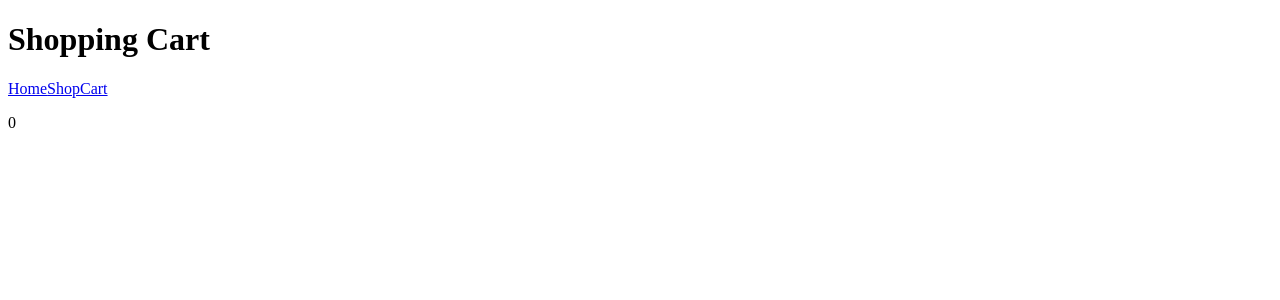
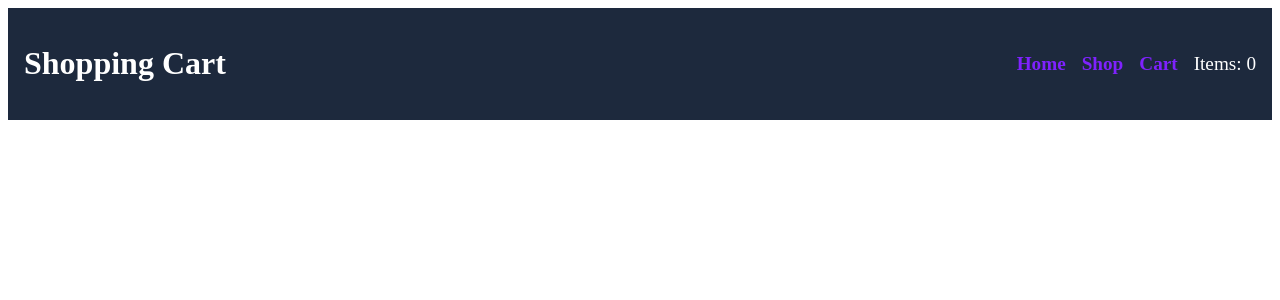
Before and after one commit to sp41414/shopping-cart, a React (Vite) app: page /cart in a window 1280 px wide. Shown: the top 300 px of the page. Built offline with nearby package versions, Linux system fonts and the light colour scheme.

Commit message:
feat: navbar styling

```diff
--- a/src/components/NavBar.jsx
+++ b/src/components/NavBar.jsx
@@ -1,17 +1,18 @@
 import { Link } from "react-router"
+import styles from "../styles/NavBar.module.css"
 
 const NavBar = ({ cartItems }) => {
-    return (
-        <div>
-            <h1>Shopping Cart</h1>
-            <div>
-                <Link to="/">Home</Link>
-                <Link to="/shop">Shop</Link>
-                <Link to="/cart">Cart</Link>
-                <p>{cartItems.length}</p>
-            </div>
-        </div>
-    )
+	return (
+		<div className={styles.container} >
+			<h1>Shopping Cart</h1>
+			<div className={styles.links}>
+				<Link to="/" className={styles.link}>Home</Link>
+				<Link to="/shop" className={styles.link}>Shop</Link>
+				<Link to="/cart" className={styles.link}>Cart</Link>
+				<p>Items: {cartItems.length}</p>
+			</div>
+		</div >
+	)
 }
 
 export default NavBar
--- /dev/null
+++ b/src/styles/NavBar.module.css
@@ -0,0 +1,44 @@
+.container {
+	display: flex;
+	justify-content: space-between;
+	padding: 1rem;
+	background-color: oklch(27.9% 0.041 260.031);
+	color: white;
+	align-items: center;
+}
+
+.links {
+	display: flex;
+	gap: 1rem;
+	font-size: 1.2rem;
+	align-items: center;
+	justify-content: center;
+}
+
+.link {
+	display: inline-block;
+	font-weight: 600;
+	text-decoration: inherit;
+	color: oklch(54.1% 0.281 293.009);
+	transition: all .5s;
+}
+
+.link:hover::after {
+	width: 100%;
+}
+
+.link::after {
+	content: "";
+	position: absolute;
+	width: 0%;
+	height: 2px;
+	bottom: 0;
+	left: 0;
+	background-color: oklch(54.1% 0.281 293.009);
+	transition: width .5s;
+}
+
+.link:hover {
+	color: oklch(49.1% 0.27 292.581);
+	transform: scale(1.2);
+}
```
